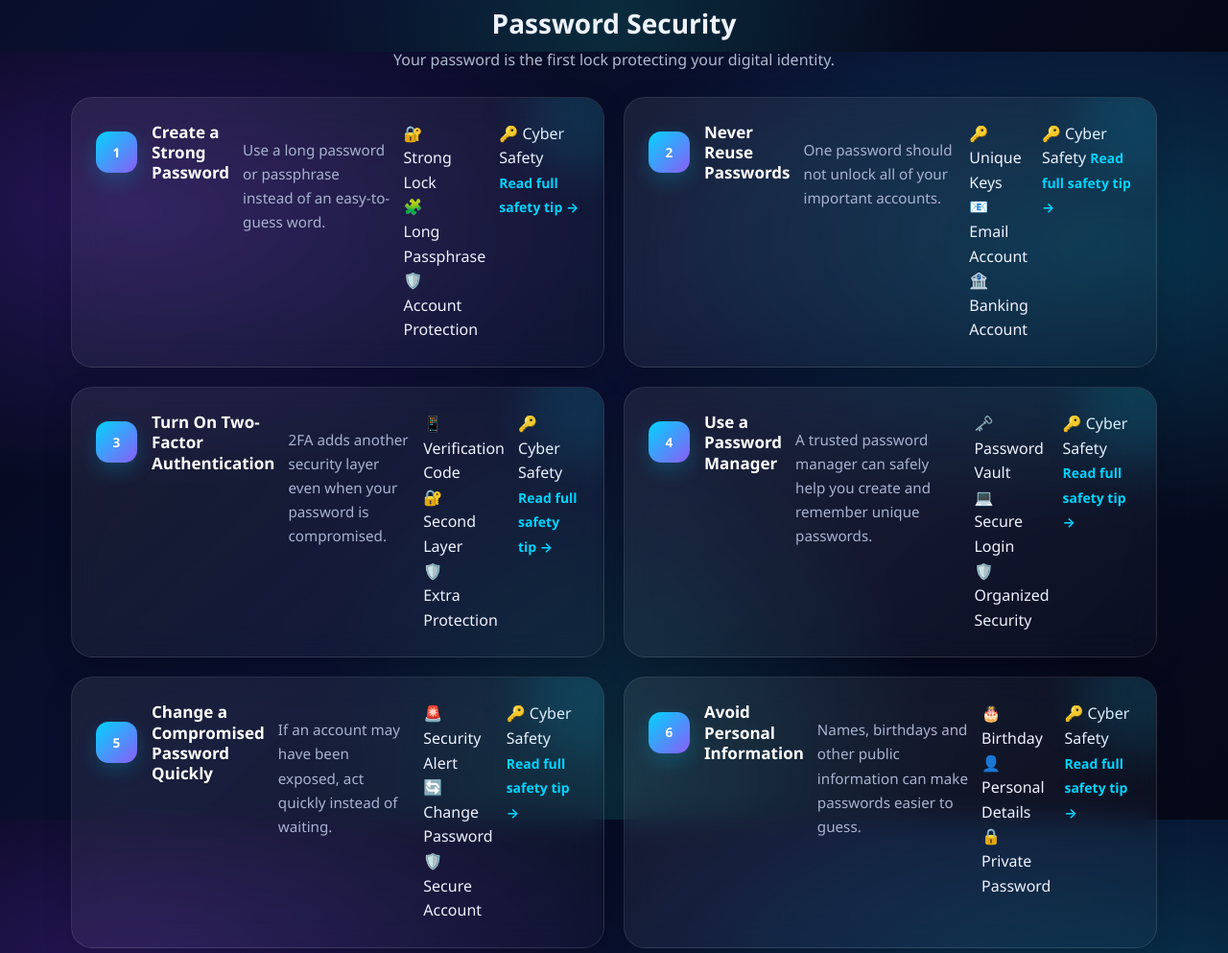
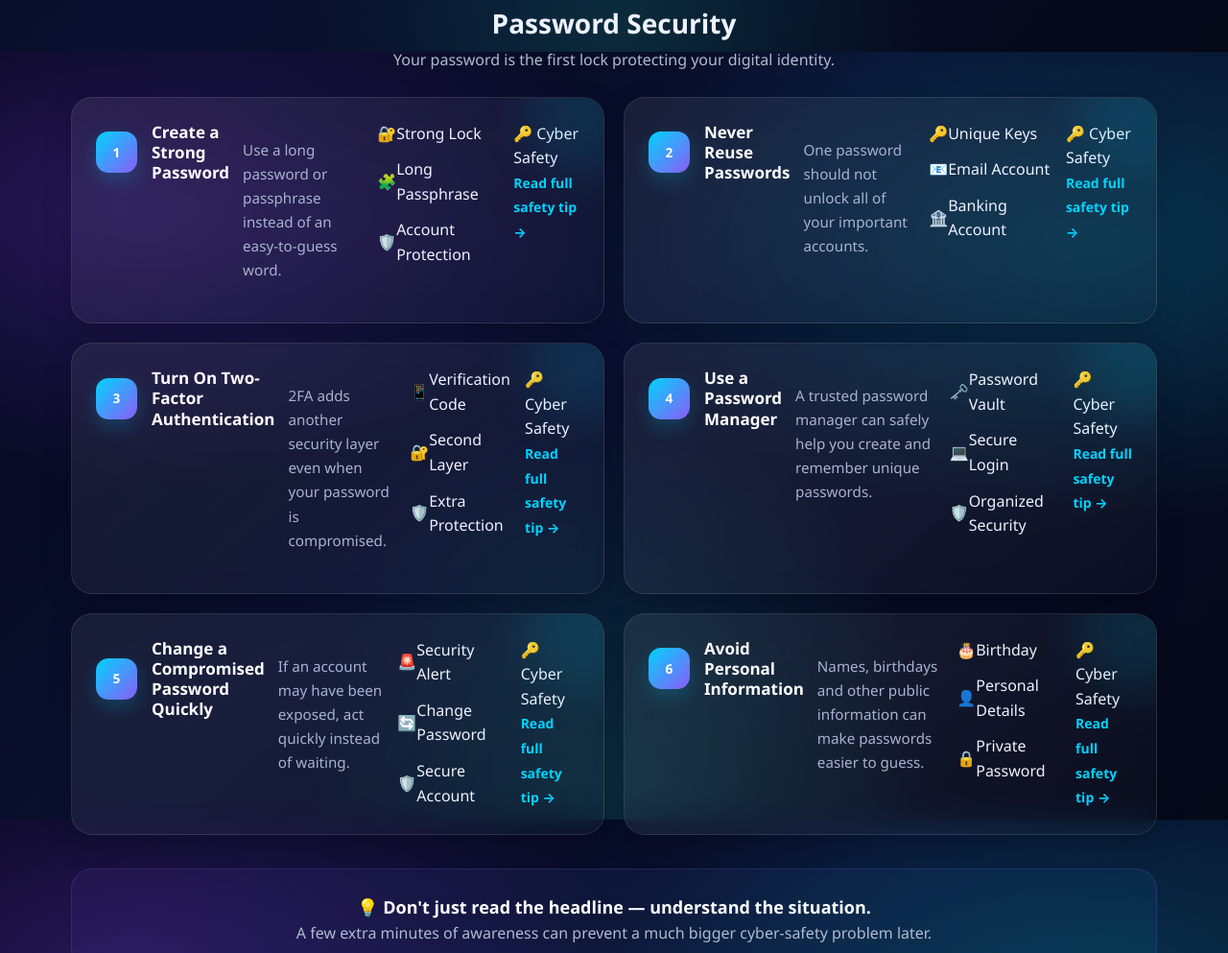
Before and after one commit to rahulprajapati45-creator/community-cyber-safety-helpdesk, a website: page client/safety-tips.html in a window 1280 px wide. Shown: the part 746-1739 px from the top of the page at 96% size. Drawn offline with Linux system fonts and the light colour scheme; sample sign-in values are in the browser's storage.

Commit message:
Update project changes

```diff
--- a/client/safety-tips.html
+++ b/client/safety-tips.html
@@ -175,6 +175,21 @@
     color: #b9c5d7;
     line-height: 1.65;
     margin: 17px 0;
+}
+
+.tip-image-grid {
+    display: flex !important;
+    flex-direction: column !important;
+    width: 100% !important;
+    gap: 12px !important;
+}
+
+.tip-image-card {
+    width: 100% !important;
+    box-sizing: border-box !important;
+    display: flex !important;
+    flex-direction: row !important;
+    align-items: center !important;
 }
 
 .read-more {
@@ -2333,8 +2348,7 @@ function renderCategory(category) {
                             ${tip.short}
                         </p>
 
-                        <div class="tip-image-grid">
-
+<div class="tip-image-grid">
                             ${tip.visuals.map((visual, visualIndex) => `
 
                                 <div
```
Also changed, not shown: client/index.html (+19 -0 lines).
